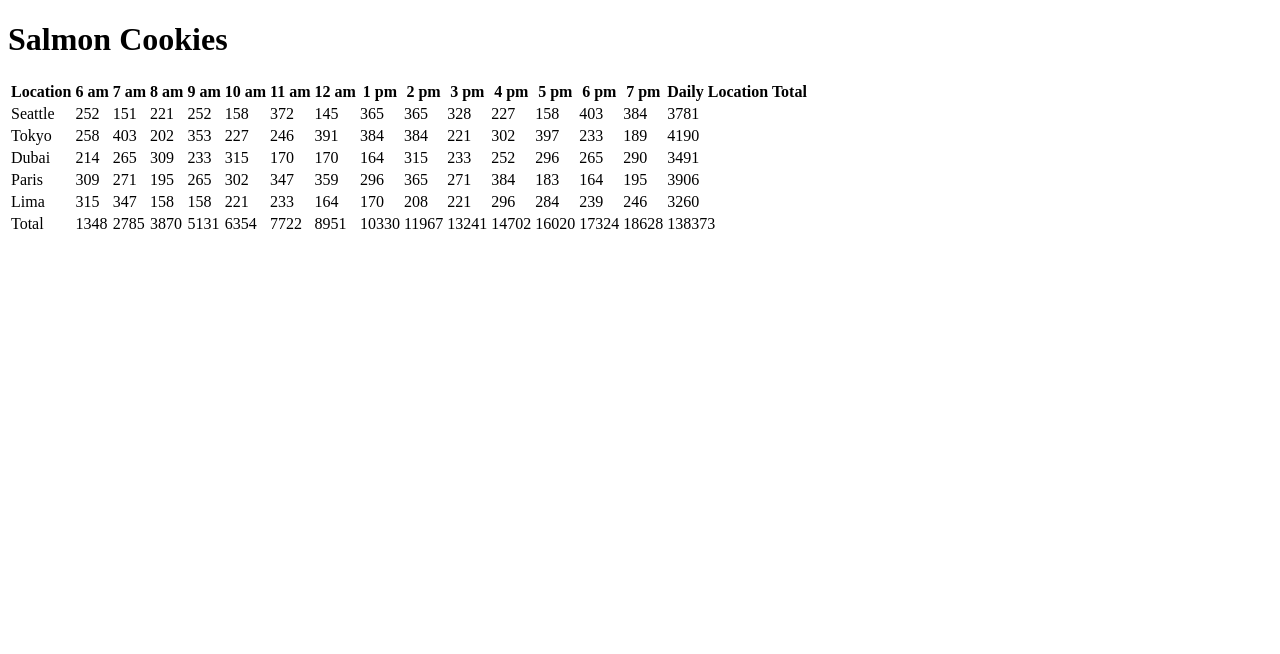
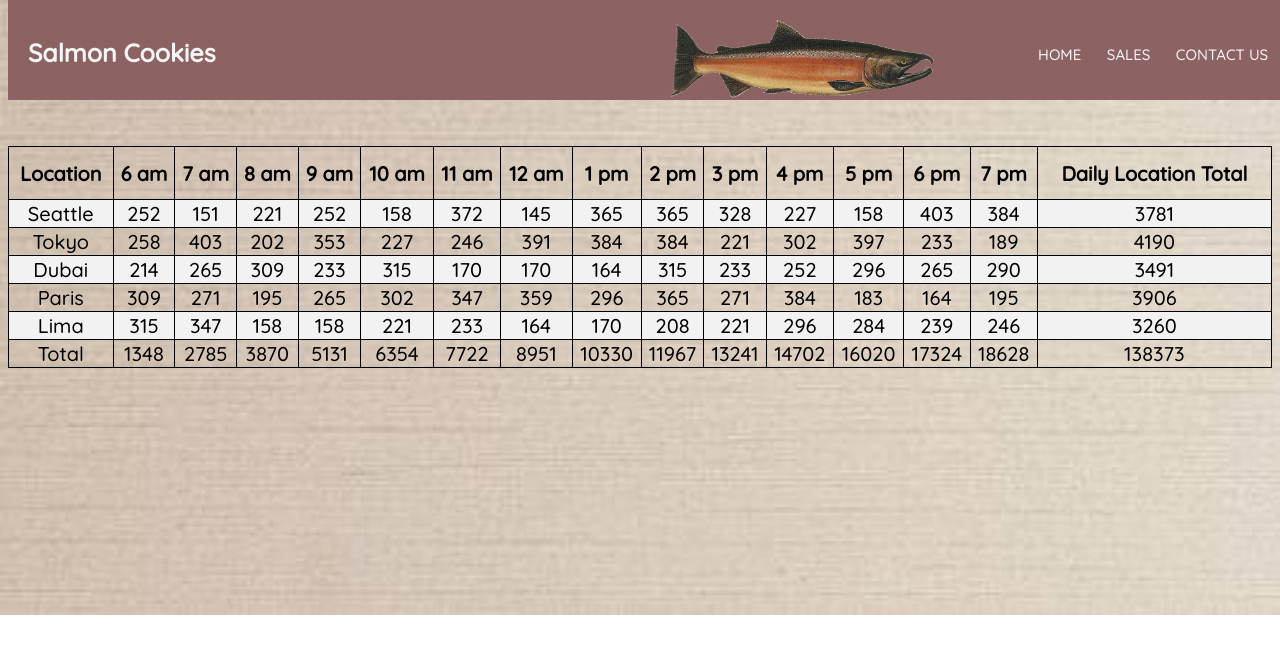
Before and after one commit to DanaAbbadi/cookie-stand, a plain HTML site: page sales.html in a window 1280 px wide. Drawn offline with Linux system fonts and the light colour scheme.

Commit message:
lab07-css

```diff
--- a/css/style.css
+++ b/css/style.css
@@ -3,7 +3,7 @@
 body {
     font-family:'Quicksand', sans-serif;
     font-size: 20px;
-    background-image: url('../img/back.jpg');
+    background-image: url('../img/mon.jpg');
     background-repeat: no-repeat;
     height: 100%;
     background-position: center;
@@ -94,3 +94,24 @@ body {
     text-align: center;
     font-size: 25px;
 }
+
+
+
+/* sales*/
+table {
+    border: groove;
+    border-collapse: collapse;
+    width: 100%;
+    text-align: center;
+    margin-top: 3cm;
+
+}
+table, th, td {
+  border: 1px solid black;
+}
+th {
+    height: 50px;
+  }
+tr:hover {background-color: #f5f5f5;}
+
+tr:nth-child(even) {background-color: #f2f2f2;}
--- a/js/app.js
+++ b/js/app.js
@@ -163,8 +163,7 @@ AllStores[0].tableHeader(AllStores);
 AllStores[0].tableContent(AllStores);
 AllStores[0].tableFooter(AllStores);
 
-var sure=1424+	2861+	4279 +	5950 +	7104+	8516+	9971+	11105+	12460+	14193+	15478+	16739+	17987+	19002;
-console.log('sure =  ',sure);
+
 
 
 
--- a/sales.html
+++ b/sales.html
@@ -3,12 +3,25 @@
 
 <head>
   <title>Class06</title>
-  <!-- <link href="css/style.css" type="text/css" rel="stylesheet" /> Don't link it -->
+  <link href="css/style.css" type="text/css" rel="stylesheet" /> Don't link it
 </head>
 
 <body>
   <header>
-    <h1>Salmon Cookies</h1>
+    <header class="my-header">
+      <img id='sal' src="../img/salmon.png" alt="salmon">
+      <h1>Salmon Cookies</h1>
+
+      <nav>
+          <ul id="navu">
+              <li class="navli"><a href="index.html">Home</a></li>
+              <li class="navli" ><a href="sales.html">Sales</a></li>
+              <li class="navli" ><a href="Education.html">Contact Us</a></li>
+
+          </ul>
+      </nav>
+
+
   </header>
   <main>
     <div id="Cookies">
```
Also changed, not shown: img/mon.jpg (added).
